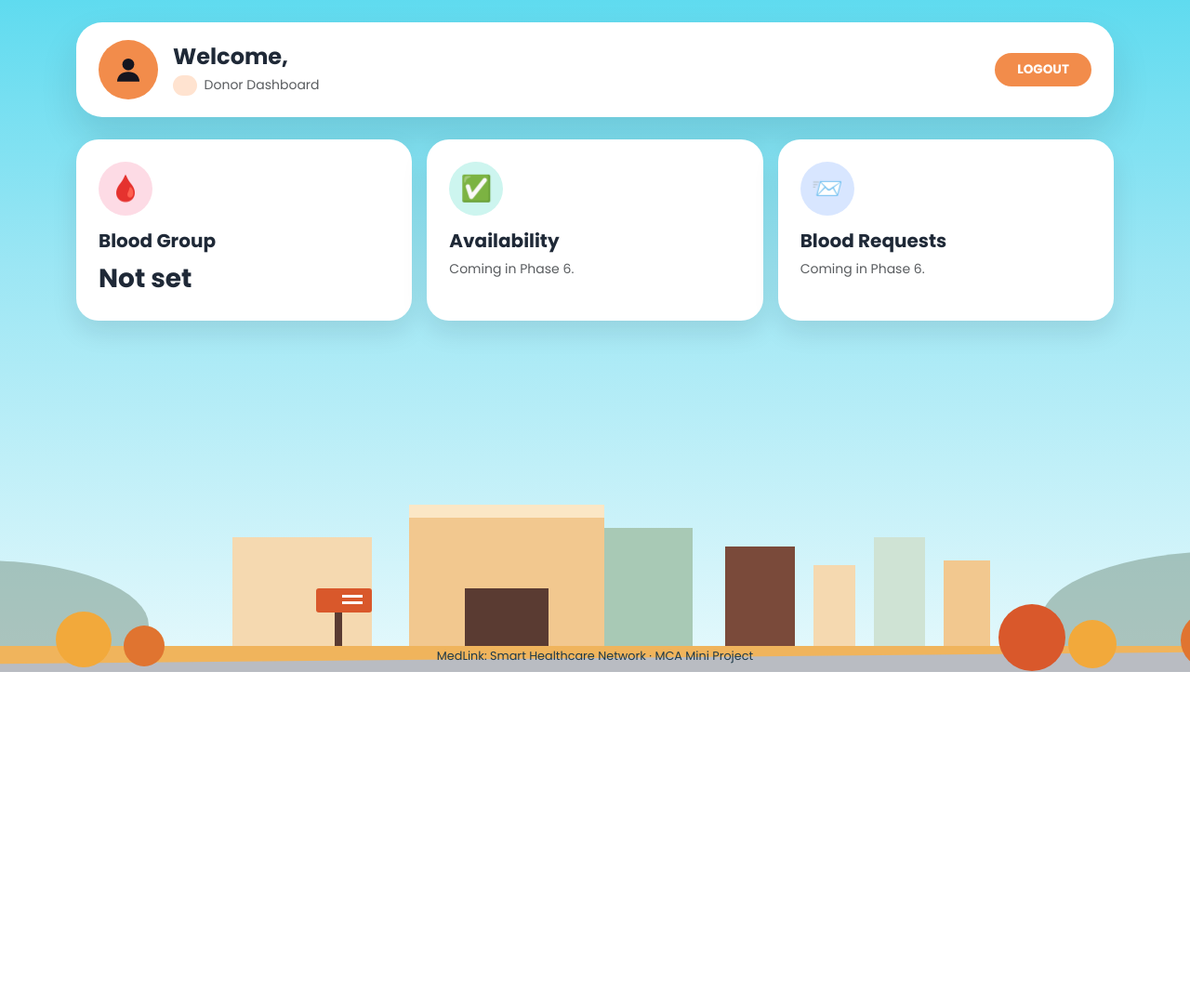
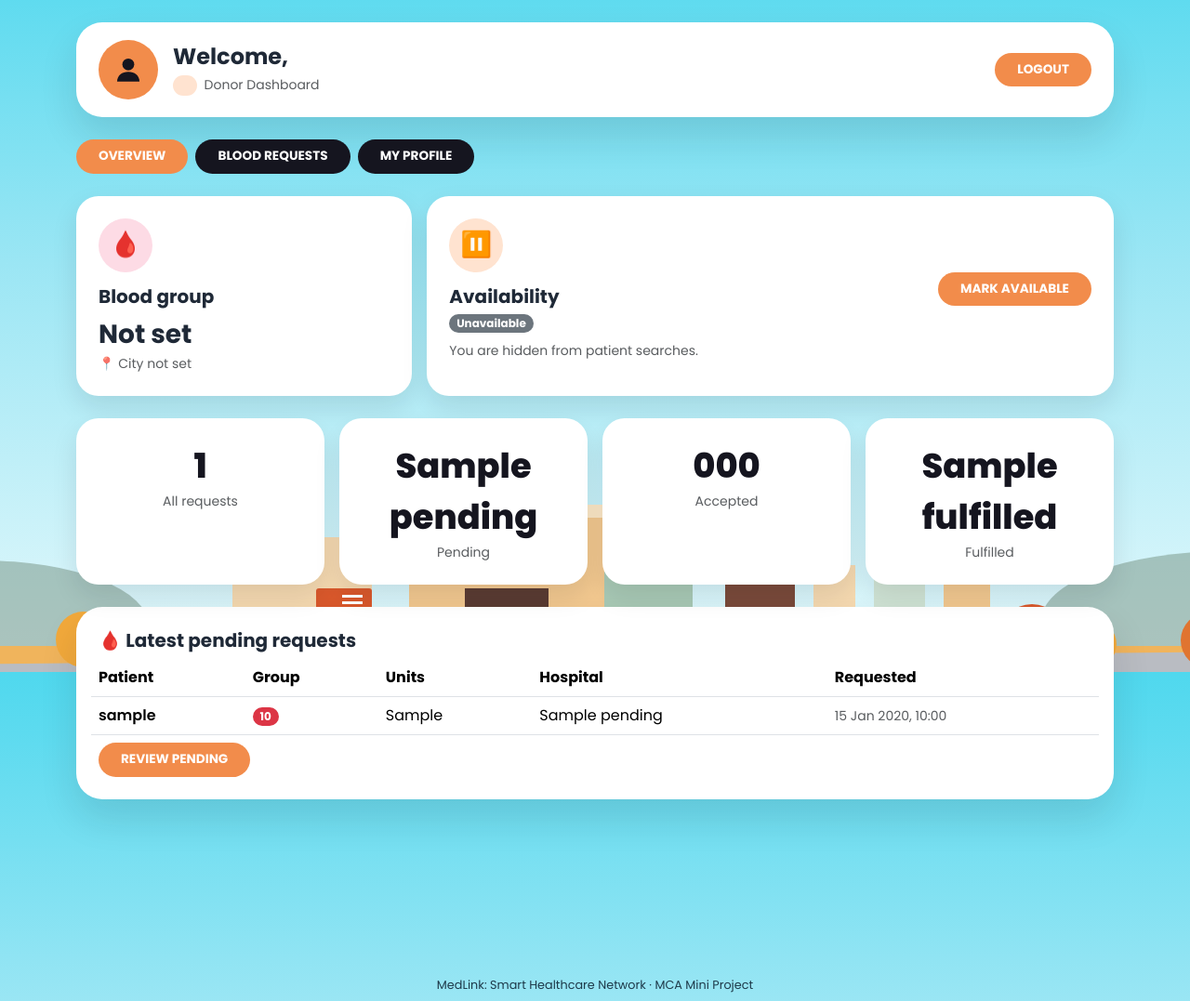
Before and after one commit to NikitaNarvekar08/medlink, a Django app: template templates/donors/dashboard.html in a window 1280 px wide. Shown: the part 77-1154 px from the top of the page at 93% size. Before the commit the page ends 800 px from the top, so only its background shows below. Run offline with Django 5.2, Linux system fonts and the light colour scheme; the template is opened without the code that fills it: most values are stand-ins (such as "Sample title", 1, 10 or a date in 2020).

Commit message:
Phase 5: blood bank dashboard, inventory and request management

```diff
--- a/templates/donors/dashboard.html
+++ b/templates/donors/dashboard.html
@@ -2,9 +2,69 @@
 {% block title %}Donor Dashboard{% endblock %}
 {% block content %}
 {% include "partials/dash_header.html" with title="Welcome, "|add:user.username subtitle="Donor Dashboard" %}
-<div class="row g-3">
-  <div class="col-md-4"><div class="tile"><div class="tile-icon bg-p">🩸</div><h5>Blood Group</h5><p class="fs-3 fw-bold mb-0">{{ user.blood_group|default:"Not set" }}</p></div></div>
-  <div class="col-md-4"><div class="tile"><div class="tile-icon bg-t">✅</div><h5>Availability</h5><p class="small text-muted mb-0">Coming in Phase 6.</p></div></div>
-  <div class="col-md-4"><div class="tile"><div class="tile-icon bg-b">📨</div><h5>Blood Requests</h5><p class="small text-muted mb-0">Coming in Phase 6.</p></div></div>
+{% include "partials/donor_nav.html" with active="dashboard" %}
+
+<div class="row g-3 mb-4">
+  <div class="col-md-4">
+    <div class="tile">
+      <div class="tile-icon bg-p">🩸</div>
+      <h5>Blood group</h5>
+      <p class="fs-3 fw-bold mb-0">{{ user.blood_group|default:"Not set" }}</p>
+      <p class="small text-muted mb-0">📍 {{ user.city|default:"City not set" }}</p>
+    </div>
+  </div>
+  <div class="col-md-8">
+    <div class="tile">
+      <div class="d-flex flex-wrap justify-content-between align-items-center gap-2">
+        <div>
+          <div class="tile-icon {% if user.is_available %}bg-t{% else %}bg-o{% endif %}">{% if user.is_available %}✅{% else %}⏸️{% endif %}</div>
+          <h5 class="mb-1">Availability</h5>
+          {% if user.is_available %}
+            <span class="badge rounded-pill text-bg-success">Available to donate</span>
+            <p class="small text-muted mt-2 mb-0">Patients can find you and send requests.</p>
+          {% else %}
+            <span class="badge rounded-pill text-bg-secondary">Unavailable</span>
+            <p class="small text-muted mt-2 mb-0">You are hidden from patient searches.</p>
+          {% endif %}
+        </div>
+        <form method="post" action="{% url 'donors:toggle_availability' %}" class="m-0">
+          {% csrf_token %}
+          <button type="submit" class="pill pill-orange">{% if user.is_available %}Mark unavailable{% else %}Mark available{% endif %}</button>
+        </form>
+      </div>
+    </div>
+  </div>
+</div>
+
+<div class="row g-3 mb-4">
+  <div class="col-6 col-lg-3"><div class="tile text-center"><div class="stat-num">{{ total_requests }}</div><div class="small text-muted">All requests</div></div></div>
+  <div class="col-6 col-lg-3"><div class="tile text-center"><div class="stat-num">{{ pending }}</div><div class="small text-muted">Pending</div></div></div>
+  <div class="col-6 col-lg-3"><div class="tile text-center"><div class="stat-num">{{ accepted }}</div><div class="small text-muted">Accepted</div></div></div>
+  <div class="col-6 col-lg-3"><div class="tile text-center"><div class="stat-num">{{ fulfilled }}</div><div class="small text-muted">Fulfilled</div></div></div>
+</div>
+
+<div class="card-soft p-3">
+  <h5 class="fw-bold px-2 pt-2">🩸 Latest pending requests</h5>
+  {% if recent_pending %}
+  <div class="table-responsive">
+    <table class="table align-middle mb-0">
+      <thead><tr><th>Patient</th><th>Group</th><th>Units</th><th>Hospital</th><th>Requested</th></tr></thead>
+      <tbody>
+        {% for r in recent_pending %}
+        <tr>
+          <td class="fw-semibold">{{ r.patient.username }}</td>
+          <td><span class="badge rounded-pill text-bg-danger">{{ r.blood_group }}</span></td>
+          <td>{{ r.units_required }}</td>
+          <td>{{ r.hospital_name }}</td>
+          <td class="small text-muted">{{ r.created_at|date:"d M Y, H:i" }}</td>
+        </tr>
+        {% endfor %}
+      </tbody>
+    </table>
+  </div>
+  <div class="px-2 py-2"><a class="pill pill-orange" href="{% url 'donors:requests' %}?status=pending">Review pending</a></div>
+  {% else %}
+    <p class="px-2 pb-2 mb-0 text-muted">No pending requests right now.</p>
+  {% endif %}
 </div>
 {% endblock %}
--- /dev/null
+++ b/templates/partials/donor_nav.html
@@ -0,0 +1,5 @@
+<div class="d-flex flex-wrap gap-2 mb-4">
+  <a class="pill {% if active == 'dashboard' %}pill-orange{% else %}pill-dark{% endif %}" href="{% url 'donors:dashboard' %}">Overview</a>
+  <a class="pill {% if active == 'requests' %}pill-orange{% else %}pill-dark{% endif %}" href="{% url 'donors:requests' %}">Blood Requests</a>
+  <a class="pill {% if active == 'profile' %}pill-orange{% else %}pill-dark{% endif %}" href="{% url 'donors:profile' %}">My Profile</a>
+</div>
```
Also changed, not shown: donors/forms.py (added, +23 -0 lines), donors/urls.py (+8 -0 lines), donors/views.py (+111 -3 lines), templates/donors/profile.html (added, +32 -0 lines), templates/donors/requests.html (added, +57 -0 lines).
